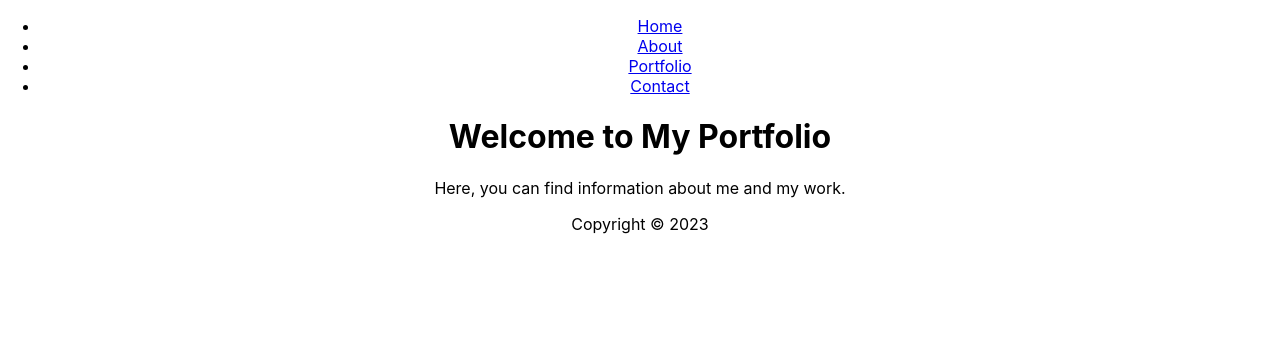
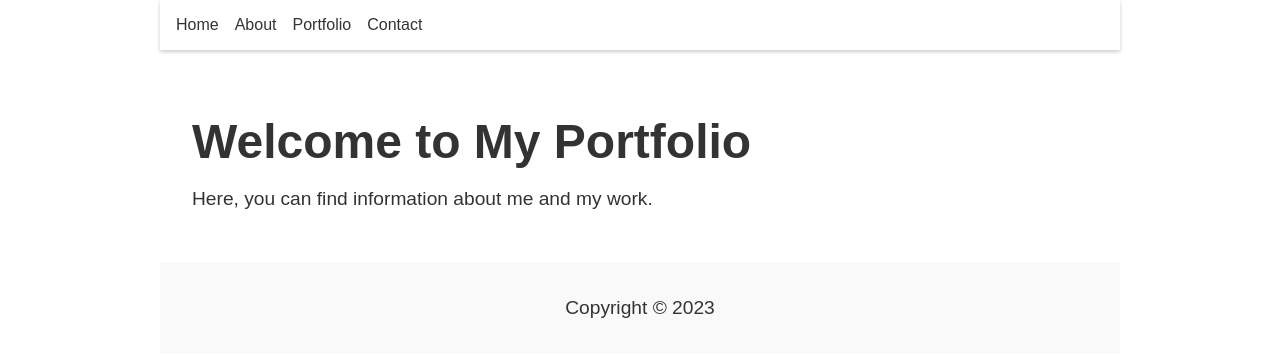
Before and after one commit to ksimar22/react-amplify-app, a React (Create React App) app: page / in a window 1280 px wide. Shown: the top 356 px of the page. Built offline with nearby package versions, Linux system fonts and the light colour scheme.

Commit message:
css changes

```diff
--- a/src/App.css
+++ b/src/App.css
@@ -1,38 +1,58 @@
 .App {
+  max-width: 960px;
+  margin: 0 auto;
+  font-family: Arial, Helvetica, sans-serif;
+  color: #333;
+}
+
+header {
+  display: flex;
+  justify-content: space-between;
+  align-items: center;
+  padding: 1rem;
+  background-color: #fff;
+  box-shadow: 0 2px 4px rgba(0, 0, 0, 0.2);
+}
+
+nav ul {
+  display: flex;
+  list-style: none;
+  margin: 0;
+  padding: 0;
+}
+
+nav ul li {
+  margin-left: 1rem;
+}
+
+nav ul li:first-child {
+  margin-left: 0;
+}
+
+nav ul li a {
+  color: #333;
+  text-decoration: none;
+}
+
+nav ul li a:hover {
+  text-decoration: underline;
+}
+
+main {
+  padding: 2rem;
+}
+
+h1 {
+  font-size: 3rem;
+  margin-bottom: 1rem;
+}
+
+p {
+  font-size: 1.2rem;
+}
+
+footer {
+  background-color: #f9f9f9;
+  padding: 1rem;
   text-align: center;
 }
-
-.App-logo {
-  height: 40vmin;
-  pointer-events: none;
-}
-
-@media (prefers-reduced-motion: no-preference) {
-  .App-logo {
-    animation: App-logo-spin infinite 20s linear;
-  }
-}
-
-.App-header {
-  background-color: #282c34;
-  min-height: 100vh;
-  display: flex;
-  flex-direction: column;
-  align-items: center;
-  justify-content: center;
-  font-size: calc(10px + 2vmin);
-  color: white;
-}
-
-.App-link {
-  color: #61dafb;
-}
-
-@keyframes App-logo-spin {
-  from {
-    transform: rotate(0deg);
-  }
-  to {
-    transform: rotate(360deg);
-  }
-}
```
